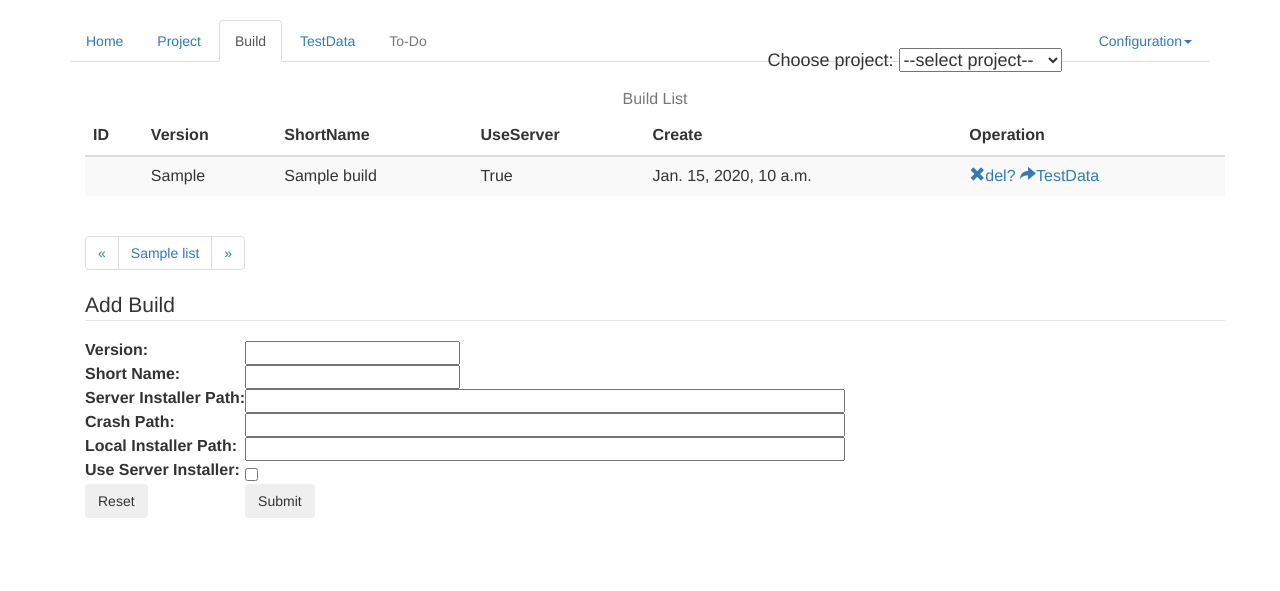
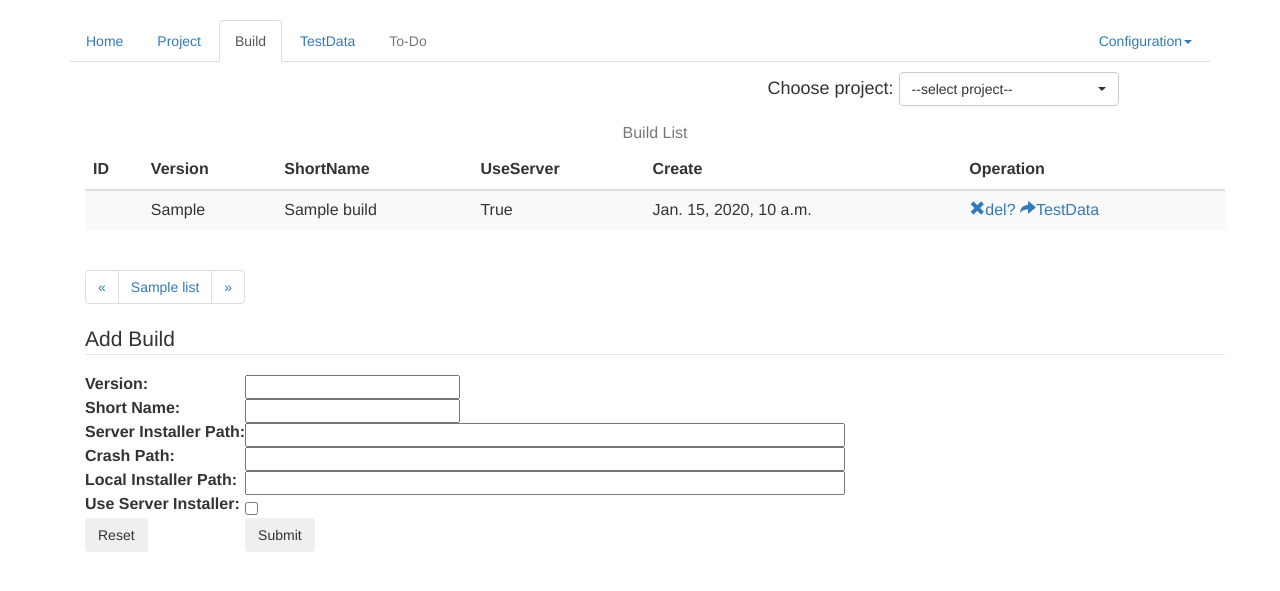
Before and after one commit to brucepei/snsbigdata, a Django app: template tbd/templates/tbd/build.html in a window 1280 px wide. Shown: the top 591 px of the page. Run offline with Django 3.2, Linux system fonts and the light colour scheme; tables that the repository leaves empty hold one stand-in row (values such as "Sample post"); the template is opened without the code that fills it: values that come from a table or form of the project are taken from there, most other values are stand-ins (such as "Sample title", 1, 10 or a date in 2020); some libraries are stand-ins or nearby versions.

Commit message:
adjust UI to adpat the new select plugin

```diff
--- a/tbd/static/tbd/css/user_style.css
+++ b/tbd/static/tbd/css/user_style.css
@@ -1,14 +1,4 @@
 @media (min-width: 768px ) {
-    .row {
-        position: relative;
-    }
-
-    .row-bottom {
-        position: absolute;
-        bottom: 0;
-        right: 0;
-    }
-
     .striped {
         background-color: #f9f9f9;
     }
--- a/tbd/static/tbd/js/user_js.js
+++ b/tbd/static/tbd/js/user_js.js
@@ -64,6 +64,7 @@ $("select[name='td_project_name']").change( function() {
             for(var i=0; i < builds.length; i++) {
                 $td_build_version_sel.append("<option value='"+builds[i]+"'>" + (i + 1) + '. ' +builds[i]+"</option>");
             }
+            $td_build_version_sel.selectpicker('refresh');
         });
     } else {
         $td_build_version_sel.empty();
--- a/tbd/templates/tbd/build.html
+++ b/tbd/templates/tbd/build.html
@@ -20,9 +20,9 @@
                           </h1>
                         </p>
                     </div>
-                    <div class="col-md-5 row-bottom">
+                    <div class="col-md-5">
                         <h4>Choose project:
-                            <select name="project_name">
+                            <select name="project_name" class="selectpicker">
                                 <option>--select project--</option>
                                 {% for prj in projects %}
                                     <option value="{{prj.name}}"{% if project and prj == project %} selected="selected"{% endif %}>{{forloop.counter}}. {{prj.name}}</option>
--- a/tbd/templates/tbd/testdata.html
+++ b/tbd/templates/tbd/testdata.html
@@ -24,7 +24,7 @@
                           </h1>
                         </p>
                     </div>
-                    <div class="col-md-5 row-bottom">
+                    <div class="col-md-5">
                         <h4>Choose project:
                             <select name="td_project_name" class="selectpicker">
                                 <option>--select project--</option>
```
